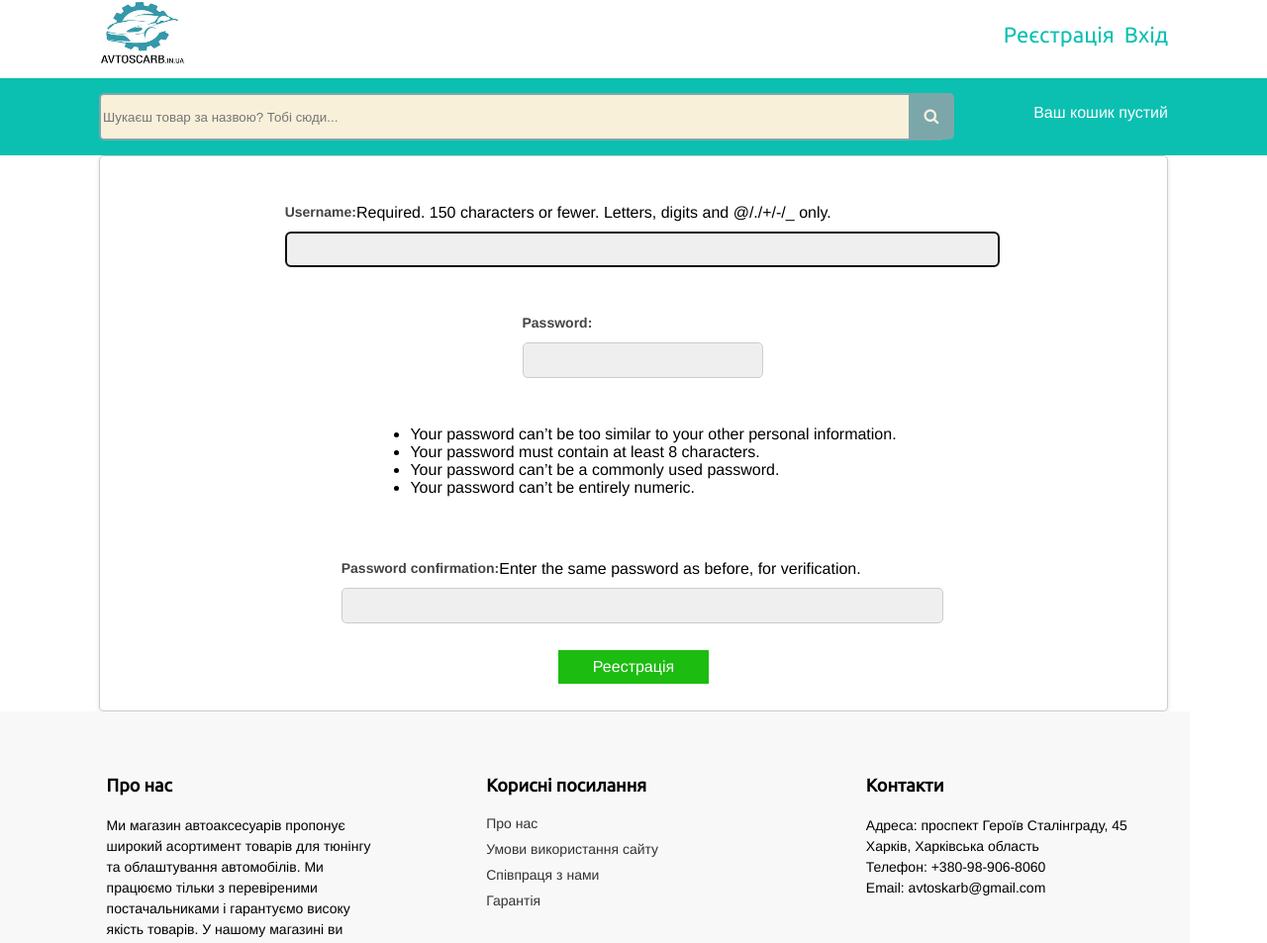
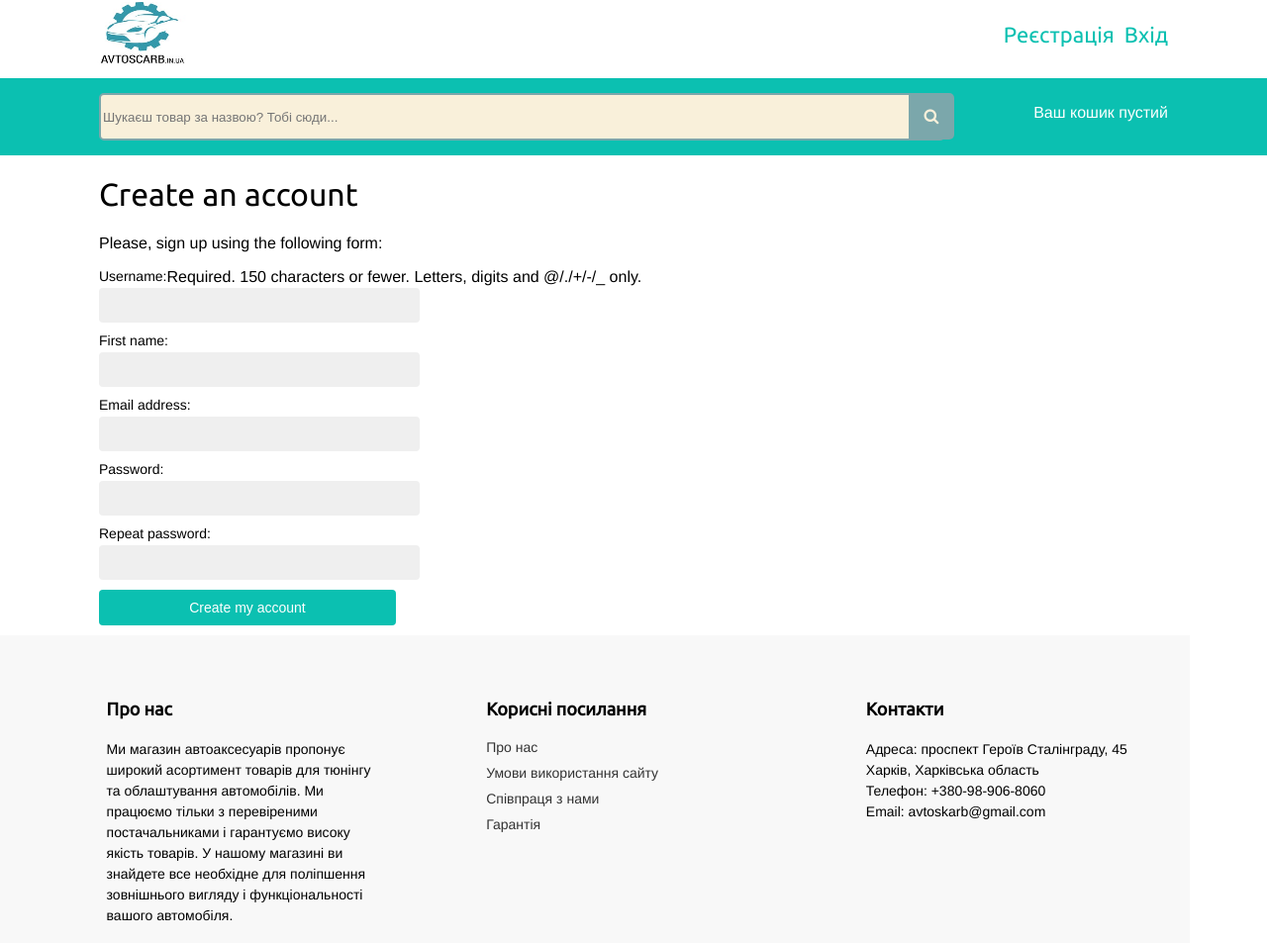
Before and after one commit to superdimon3000/avtoscarb, a Django app: page /users/register/ in a window 1280 px wide. Shown: the top 953 px of the page at 99% size. Run offline with Django 4.2, Linux system fonts and the light colour scheme; parts of the project's set-up code (start-up, migrations or seed data) failed here and were passed over; some libraries are stand-ins or nearby versions.

Commit message:
Изменена регистрация

```diff
--- a/shop/templates/registration/logged_out.html
+++ /dev/null
@@ -1,4 +0,0 @@
-{% extends "shop/base.html" %}
-{% block content %}
-    <p>Ви вийшли з системи. До зустрічі</p>
-{% endblock content %}
--- a/shop/templates/registration/register.html
+++ /dev/null
@@ -1,9 +0,0 @@
-{% extends "shop/base.html" %}
-{% block content %}
-    <form id="login-form" method="post" action="{% url 'users:register' %}">
-        {% csrf_token %}
-        {{ form.as_p }}
-        <button class="btn" name="submit">Реестрація</button>
-        <input type="hidden" name="next" value="{% url 'shop:index' %}" />
-    </form>
-{% endblock content %}
--- a/shop/templates/shop/base.html
+++ b/shop/templates/shop/base.html
@@ -14,7 +14,7 @@
     <div id="header">
         <a href="/"><img href="/" class="logo" src="/static/css/images/1111.jpg"></a>
         {% if user.is_authenticated %}
-            <a href="/" class="account">Привіт, {{ user.username }}.</a>
+            <a href="{% url 'users:user_profile' user.username %}" class="account">Привіт, {{ user.username }}.</a>
             <a href="{% url 'users:logout' %}" class="account">Вихід</a>
         {% else %}
             <a href="{% url 'users:login' %}" class="account">Вхід</a>
--- a/shop/templates/shop/index.html
+++ /dev/null
@@ -1,5 +0,0 @@
-{% extends "shop/base.html" %}
-
-{% block content %}
-     <p>Вітаємо на нашому сайті, для того аби перейти для перегляду товарів натисніть <a href="/" class="menu">На головну</a></p>
-{% endblock content %}
--- /dev/null
+++ b/users/forms.py
@@ -0,0 +1,20 @@
+from django.contrib.auth.models import User
+from django import forms
+
+class LoginForm(forms.Form):
+    username = forms.CharField()
+    password = forms.CharField(widget=forms.PasswordInput)
+
+class UserRegistrationForm(forms.ModelForm):
+    password = forms.CharField(label='Password', widget=forms.PasswordInput)
+    password2 = forms.CharField(label='Repeat password', widget=forms.PasswordInput)
+
+    class Meta:
+        model = User
+        fields = ('username', 'first_name', 'email')
+
+    def clean_password2(self):
+        cd = self.cleaned_data
+        if cd['password'] != cd['password2']:
+            raise forms.ValidationError('Passwords don\'t match.')
+        return cd['password2']
--- /dev/null
+++ b/users/templates/registration/register.html
@@ -0,0 +1,13 @@
+{% extends "shop/base.html" %}
+
+{% block title %}Create an account{% endblock %}
+
+{% block content %}
+    <h1>Create an account</h1>
+    <p>Please, sign up using the following form:</p>
+    <form action="." method="post">
+        {{ user_form.as_p }}
+        {% csrf_token %}
+        <p><input type="submit" value="Create my account"></p>
+    </form>
+{% endblock %}
--- a/users/urls.py
+++ b/users/urls.py
@@ -5,5 +5,7 @@ app_name = 'users'
 
 urlpatterns = [
     path('', include('django.contrib.auth.urls')),
+    path('login/', views.user_login, name='login'),
     path('register/', views.register, name='register'),
+    path('profile/<str:username>/', views.user_profile, name='user_profile'),
 ]
--- a/users/views.py
+++ b/users/views.py
@@ -1,15 +1,42 @@
-from django.shortcuts import render, redirect
-from django.contrib.auth import login
-from django.contrib.auth.forms import UserCreationForm
+from django.http import HttpResponse
+from django.shortcuts import render, get_object_or_404
+from django.contrib.auth import authenticate, login
+from .forms import LoginForm, UserRegistrationForm
+from django.contrib.auth.models import User
+
+def user_login(request):
+    if request.method == 'POST':
+        form = LoginForm(request.POST)
+        if form.is_valid():
+            cd = form.cleaned_data
+            user = authenticate(username=cd['username'], password=cd['password'])
+            if user is not None:
+                if user.is_active:
+                    login(request, user)
+                    return HttpResponse('Authenticated successfully')
+                else:
+                    return HttpResponse('Disabled account')
+            else:
+                return HttpResponse('Invalid login')
+    else:
+        form = LoginForm()
+    return render(request, 'shop/list.html', {'form': form})
 
 def register(request):
-    if request.method != 'POST':
-        form = UserCreationForm()
+    if request.method == 'POST':
+        user_form = UserRegistrationForm(request.POST)
+        if user_form.is_valid():
+
+            new_user = user_form.save(commit=False)
+
+            new_user.set_password(user_form.cleaned_data['password'])
+
+            new_user.save()
+            return render(request, 'registration\\register_done.html', {'new_user': new_user})
     else:
-        form = UserCreationForm(data=request.POST)
-        if form.is_valid():
-            new_user = form.save()
-            login(request, new_user)
-            return redirect('shop:index')
-    context = {'form': form}
-    return render(request, 'registration/register.html', context)
+        user_form = UserRegistrationForm()
+    return render(request, 'registration\\register.html', {'user_form': user_form})
+
+def user_profile(request, username):
+    user = get_object_or_404(User, username=username)
+    return render(request, 'profile.html', {'user': user})
```
Also changed, not shown: shop/templates/registration/login.html (deleted, +0 -12 lines), users/templates/profile.html (added, +10 -0 lines), users/templates/registration/logged_out.html (added, +7 -0 lines), users/templates/registration/login.html (added, +20 -0 lines), users/templates/registration/register_done.html (added, +8 -0 lines).
